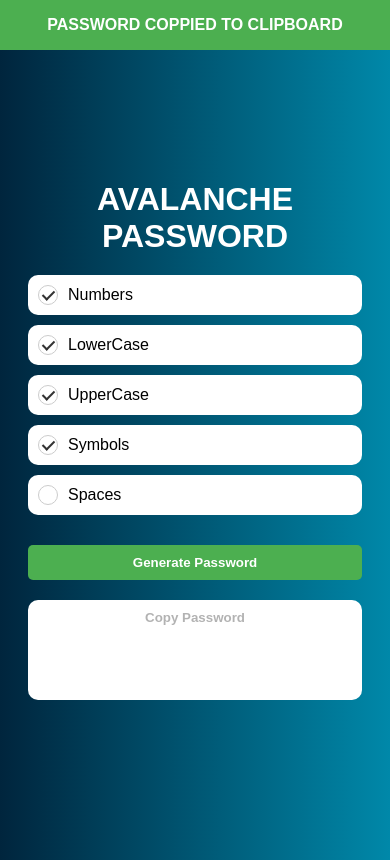
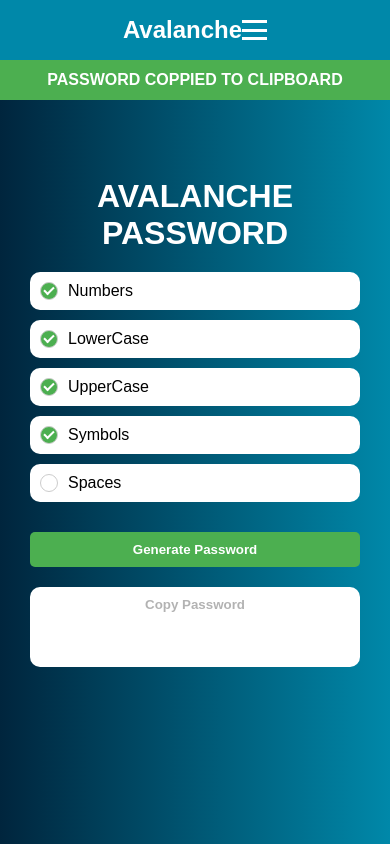
Before and after one commit to l3siecky/avalanche-pass-gen, a plain HTML site: page index.html in a window 390 px wide. Both pictures are taken after a click on the button "Copy Password". Drawn offline with Linux system fonts and the light colour scheme.

Commit message:
I added navbar and responsive design

```diff
--- a/index.html
+++ b/index.html
@@ -7,6 +7,24 @@
   <title>Password Generator</title>
 </head>
 <body>
+  <nav class="navbar">
+    <div class="nav-container">
+      <a href="#" class="nav-logo">Avalanche</a>
+      <ul class="nav-menu" id="nav-menu">
+        <li><a href="#" class="nav-item">Home</a></li>
+        <li><a href="#" class="nav-item">Features</a></li>
+        <li><a href="#" class="nav-item">Pricing</a></li>
+        <li><a href="#" class="nav-item">Contact</a></li>
+      </ul>
+      <div class="hamburger" id="hamburger">
+        <span></span>
+        <span></span>
+        <span></span>
+      </div>
+    </div>
+  </nav>
+
+
   <div class="container">
     <h1>AVALANCHE PASSWORD</h1>
     <div class="options">
--- a/script.js
+++ b/script.js
@@ -71,3 +71,17 @@ function showNotification() {
     // show notification
     showNotification();
   }
+
+
+  const hamburger = document.getElementById("hamburger");
+  const navMenu = document.getElementById("nav-menu");
+
+  hamburger.addEventListener("click", () => {
+    navMenu.classList.toggle("show");
+  });
+
+  window.addEventListener("resize", () => {
+    if (window.innerWidth > 768) {
+      navMenu.classList.remove("show");
+    }
+  });
--- a/style.css
+++ b/style.css
@@ -9,6 +9,7 @@ body {
   background: linear-gradient(to right, #00253d, #0088a9);
   animation: bg-animation 10s ease infinite;
 }
+
 @keyframes bg-animation {
   0% {
     background-position: left;
@@ -21,11 +22,144 @@ body {
   }
 }
 
+* {
+  margin: 0;
+  padding: 0;
+  box-sizing: border-box;
+}
+
+.navbar {
+  position: fixed;
+  top: 0;
+  left: 0;
+  right: 0;
+  background-color: #0088a9;
+  padding: 0 20px;
+  height: 60px;
+  display: flex;
+  align-items: center;
+  justify-content: space-between;
+  z-index: 1000;
+}
+
+
+.nav-container {
+  display: flex;
+  justify-content: space-between;
+  align-items: center;
+  max-width: 1200px;
+  margin: 0 auto;
+}
+
+.nav-logo {
+  color: #ffffff;
+  font-size: 24px;
+  font-weight: bold;
+  text-decoration: none;
+}
+
+.nav-menu {
+  display: flex;
+  list-style: none;
+}
+
+.nav-menu.show {
+  display: flex;
+  flex-direction: column;
+  position: absolute;
+  top: 100%;
+  left: 0;
+  right: 0;
+  background-color: #0088a9;
+}
+
+
+.nav-item {
+  margin-left: 30px;
+  color: #ffffff;
+  text-decoration: none;
+  transition: color 0.3s ease;
+}
+
+.nav-item:hover {
+  color: #4CAF50;
+}
+
+
+.hamburger {
+  display: none;
+  flex-direction: column;
+  justify-content: space-between;
+  height: 20px;
+  cursor: pointer;
+}
+
+.hamburger span {
+  display: block;
+  height: 3px;
+  background-color: #ffffff;
+  width: 25px;
+}
+
+@media screen and (max-width: 768px) {
+  .nav-menu {
+    display: none;
+  }
+
+  .hamburger {
+    display: flex;
+  }
+}
+
+/* Notification */
+#notification {
+  position: fixed;
+  top: 60px;
+  left: 0;
+  width: 100%;
+  height: 0;
+  background-color: #4CAF50;
+  color: #fff;
+  text-align: center;
+  font-size: 16px;
+  font-weight: bold;
+  overflow: hidden;
+  transition: height 0.3s ease;
+  display: flex;
+  justify-content: center;
+  align-items: center;
+  z-index: 9;
+}
+
+#notification span {
+  margin: 0;
+}
+
+#notification.show {
+  height: 40px;
+}
+
+.nav-item {
+  color: #fff;
+  text-decoration: none;
+  padding: 5px 10px;
+  font-size: 18px;
+  transition: background-color 0.2s ease;
+}
+
+.nav-item:hover {
+  background-color: rgba(0, 0, 0, 0.1);
+  border-radius: 4px;
+}
+
+
 /* PASSWORD GENERATOR */
 .container {
-    width: 350px;
+  width: 100%;
+  max-width: 350px;
   padding: 20px;
   border-radius: 5px;
+  box-sizing: border-box;
 }
 
 h1 {
@@ -90,7 +224,6 @@ body {
   position: relative;
 }
 
-
 /* CUSTOM CHECKBOX */
 .custom-checkbox {
   display: flex;
@@ -105,7 +238,8 @@ body {
   position: absolute;
   opacity: 0;
   cursor: pointer;
-
+  height: 0;
+  width: 0;
 }
 
 .checkmark {
@@ -115,22 +249,28 @@ body {
   height: 18px;
   margin-right: 10px;
   border: 1px solid #ccc;
-    border-radius: 100px;
-
+  border-radius: 50%;
+  transition: background-color 0.2s ease;
+  display: flex;
+  align-items: center;
+  justify-content: center;
 }
 
 .checkmark::after {
   content: "";
   position: absolute;
   display: none;
-    left: 6px;
-    top: 2px;
-    width: 5px;
-    height: 10px;
-    border: solid #333;
+  width: 4px;
+  height: 8px;
+  border: solid white;
   border-width: 0 2px 2px 0;
-    transform: rotate(45deg);
+  transform: rotate(45deg) translateY(-1px) translateX(-1px);
 }
+
+.custom-checkbox input:checked ~ .checkmark {
+  background-color: #4CAF50;
+}
+
 
   .custom-checkbox input:checked ~ .checkmark::after {
   display: block;
@@ -140,31 +280,50 @@ body {
   background-color: #f5f5f5;
   }
 
-
-/* Notification */
-#notification {
-    position: fixed;
-    top: 0;
-    left: 0;
-    width: 100%;
-    height: 0;
-    background-color: #4CAF50;
-    color: #fff;
-    text-align: center;
-    font-size: 16px;
-    font-weight: bold;
-    overflow: hidden;
-    transition: height 0.3s ease;
-    display: flex;
-    justify-content: center;
-    align-items: center;
+  /* Responsive */
+  @media (max-width: 480px) {
+  .container {
+  padding: 10px;
+  }
   }
 
-  #notification span {
-    /* previous styles */
-    margin: 0;
+  /* Medium devices (tablets, 768px and up) */
+@media (min-width: 768px) {
+  .container {
+    padding: 20px;
+  }
 }
 
-  #notification.show {
-    height: 50px;
+/* Large devices (desktops, 992px and up) */
+@media (min-width: 992px) {
+  .container {
+    padding: 30px;
   }
+}
+
+/* Extra large devices (large desktops, 1200px and up) */
+@media (min-width: 1200px) {
+  .container {
+    padding: 40px;
+  }
+}
+
+/* Add to your CSS file */
+
+/* Responsive Navbar */
+@media screen and (max-width: 768px) {
+  .nav-menu {
+    display: none;
+  }
+
+  .nav-item {
+    display: block;
+    text-align: center;
+  }
+}
+
+@media screen and (min-width: 769px) {
+  .nav-menu {
+    display: flex;
+  }
+}
```
Lines whose indentation alone changed are shown as unchanged.
